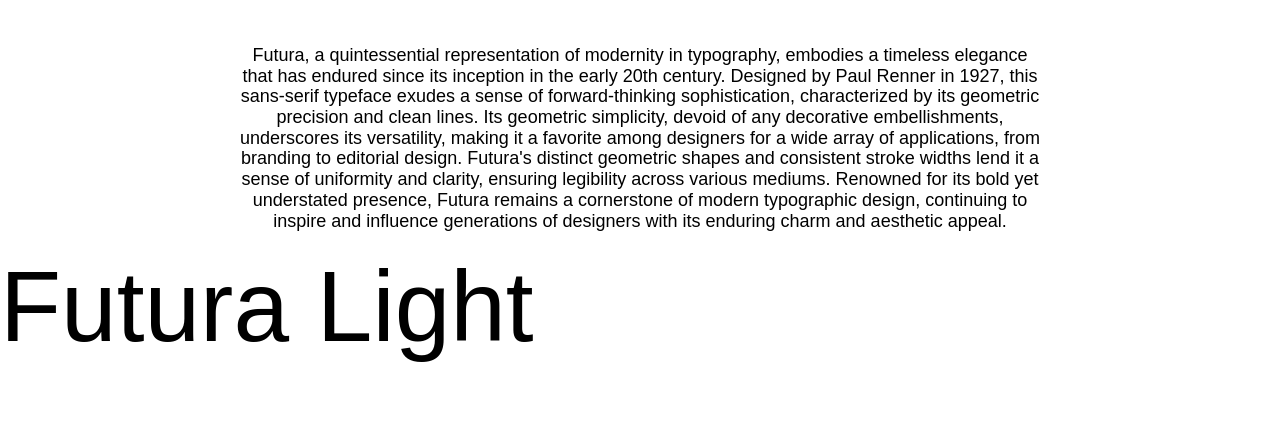
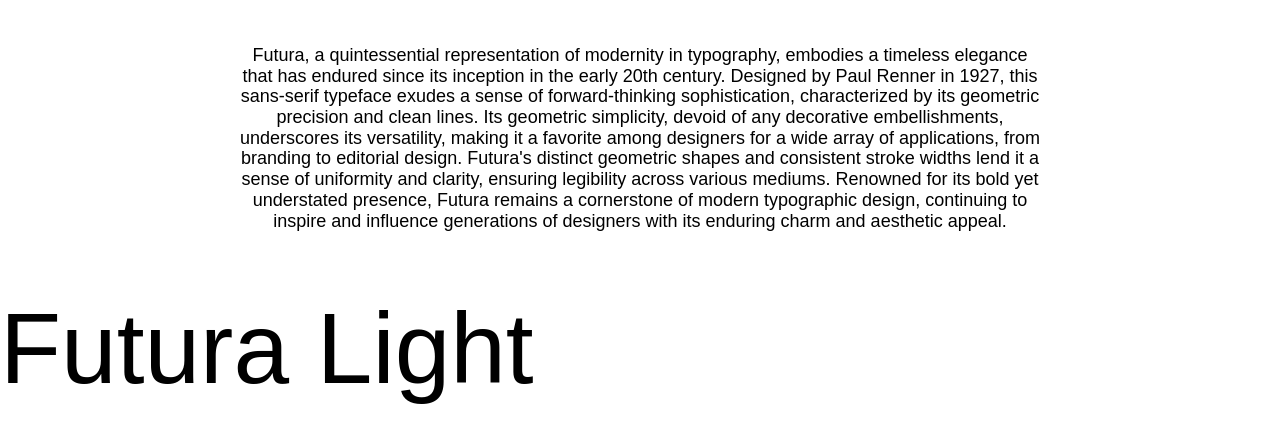
Before and after one commit to oleonard63/project-2, a plain HTML site: page index.html in a window 1280 px wide. Shown: the part 535-978 px from the top of the page. Before the commit the page ends 899 px from the top, so only its background shows below. Drawn offline with Linux system fonts and the light colour scheme; a web font is replaced by a local one.

Commit message:
Update index.html

```diff
--- a/index.html
+++ b/index.html
@@ -30,7 +30,7 @@
   <p>Futura, a quintessential representation of modernity in typography, embodies a timeless elegance that has endured since its inception in the early 20th century. Designed by Paul Renner in 1927, this sans-serif typeface exudes a sense of forward-thinking sophistication, characterized by its geometric precision and clean lines. Its geometric simplicity, devoid of any decorative embellishments, underscores its versatility, making it a favorite among designers for a wide array of applications, from branding to editorial design. Futura's distinct geometric shapes and consistent stroke widths lend it a sense of uniformity and clarity, ensuring legibility across various mediums. Renowned for its bold yet understated presence, Futura remains a cornerstone of modern typographic design, continuing to inspire and influence generations of designers with its enduring charm and aesthetic appeal.</p>
   </div>
   <div class="variety-1">
-    Futura Light
+    <p style="margin-bottom: 60px; margin-top: 60px;">Futura Light</p>
   </div>
   <script src="js/main.js"></script>
 </body>
```
